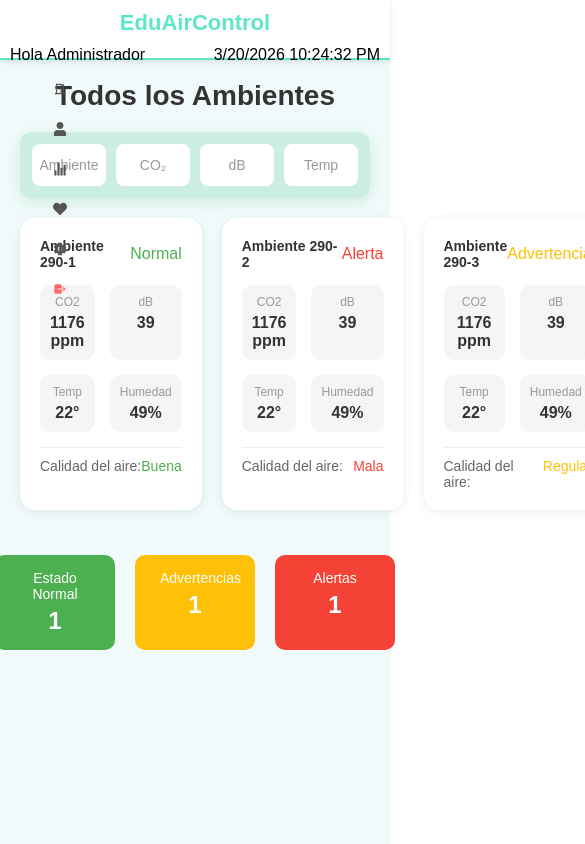
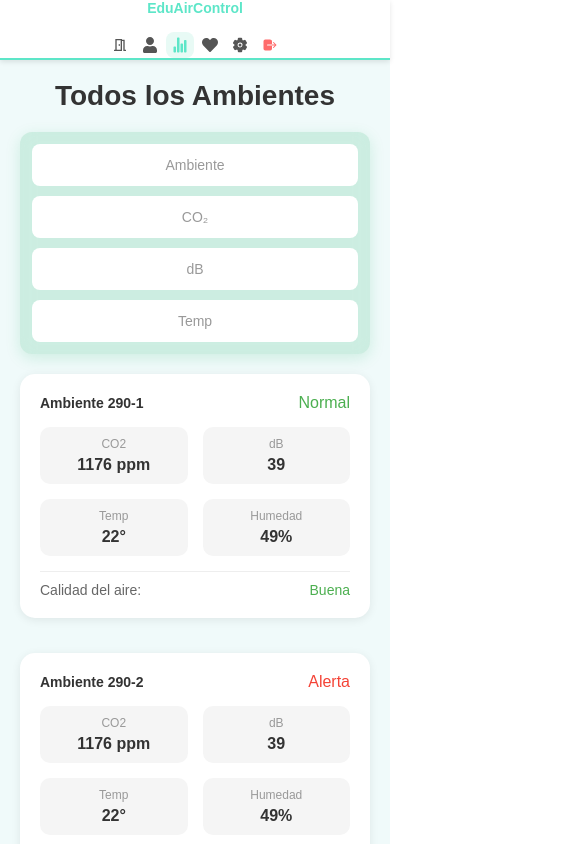
Before and after one commit to kensarusi/EduAirControl, a React (Vite) app in the folder Front-End/: page /all-environments in a window 390 px wide. Shown: the top 844 px of the page, 585 px wide, since content can reach past the window. Built offline with nearby package versions, Linux system fonts and the light colour scheme.

Commit message:
improvement of responsive web

```diff
--- a/Front-End/src/styles/components/AllEnvironments.css
+++ b/Front-End/src/styles/components/AllEnvironments.css
@@ -6,8 +6,9 @@
 .all-env-container {
   max-width: 900px;
   margin: 0 auto;
-  padding: 80px 20px;
+  padding: 80px 20px 40px; /* ← agregado padding-bottom */
   position: relative;
+  box-sizing: border-box;  /* ← nuevo */
 }
 
 .all-env-title {
@@ -17,7 +18,7 @@
   margin-bottom: 20px;
 }
 
-/* Encabezados */
+/* ── Filtros ── */
 .all-env-headers {
   display: grid;
   grid-template-columns: repeat(4, 1fr);
@@ -28,9 +29,11 @@
   margin-bottom: 20px;
   backdrop-filter: blur(8px);
   box-shadow: 0 4px 15px rgba(0, 168, 89, 0.15);
+  position: relative; /* ← nuevo: contiene el dropdown correctamente */
+  z-index: 10;        /* ← nuevo: filtros encima de las cards */
 }
 
-/* FLOATING FIELD WRAPPER */
+/* ── Floating Field ── */
 .floating-field {
   position: relative;
   background: white;
@@ -43,7 +46,6 @@
   border-color: #00A859;
 }
 
-/* INPUT */
 .floating-field input {
   width: 100%;
   padding: 18px 10px 6px 10px;
@@ -58,7 +60,6 @@
   transition: all 0.3s ease;
 }
 
-/* LABEL por defecto: centrado como placeholder */
 .floating-field label {
   position: absolute;
   top: 50%;
@@ -72,7 +73,6 @@
   transform-origin: center top;
 }
 
-/* LABEL flotando: cuando hay focus o valor */
 .floating-field input:focus ~ label,
 .floating-field.has-value label {
   top: 6px;
@@ -85,19 +85,20 @@
   text-transform: uppercase;
 }
 
-/* FOCUS del wrapper */
 .floating-field:has(input:focus) {
   border-color: #00A859;
   box-shadow: 0 0 8px rgba(0, 168, 89, 0.45);
   transform: scale(1.03);
 }
 
-/* Tarjetas */
+/* ── Cards ── */
 .all-env-cards {
   display: grid;
   grid-template-columns: repeat(3, 1fr);
   gap: 20px;
   margin-bottom: 30px;
+  position: relative; /* ← nuevo */
+  z-index: 1;         /* ← nuevo: cards debajo de filtros */
 }
 
 .summary-card {
@@ -105,6 +106,9 @@
   border-radius: 15px;
   padding: 20px;
   box-shadow: 0 2px 10px rgba(0, 0, 0, 0.08);
+  box-sizing: border-box; /* ← nuevo */
+  position: relative;     /* ← nuevo */
+  z-index: 1;             /* ← nuevo */
 }
 
 .summary-card-header {
@@ -157,11 +161,14 @@
   padding-top: 10px;
 }
 
-/* Resumen inferior */
+/* ── Summary badges ── */
 .all-env-summary {
   display: flex;
   justify-content: center;
   gap: 20px;
+  flex-wrap: wrap;    /* ← nuevo: evita desbordamiento en móvil */
+  position: relative; /* ← nuevo */
+  z-index: 1;         /* ← nuevo: badges debajo de filtros */
 }
 
 .summary-badge {
@@ -172,52 +179,11 @@
   min-width: 120px;
 }
 
-.summary-badge span {
-  display: block;
-  font-size: 14px;
-  margin-bottom: 5px;
-}
-
-.summary-badge strong {
-  font-size: 24px;
-}
-
-.summary-badge.normal {
-  background-color: #4CAF50;
-}
-
-.summary-badge.warning {
-  background-color: #FFC107;
-}
-
-.summary-badge.alert {
-  background-color: #F44336;
-}
-
-
-/* Dark Mode - Floating Fields */
-body.dark-mode .floating-field {
-  background: #16213e;
-  border-color: #2a2a4a;
-}
-
-body.dark-mode .floating-field input {
-  color: #e0e0e0;
-}
-
-body.dark-mode .floating-field label {
-  color: #888;
-}
-
-body.dark-mode .floating-field input:focus ~ label,
-body.dark-mode .floating-field.has-value label {
-  color: #5de6c8;
-}
-
-body.dark-mode .floating-field:has(input:focus) {
-  border-color: #5de6c8;
-  box-shadow: 0 0 8px rgba(93, 230, 200, 0.35);
-}
+.summary-badge span   { display: block; font-size: 14px; margin-bottom: 5px; }
+.summary-badge strong { font-size: 24px; }
+.summary-badge.normal  { background-color: #4CAF50; }
+.summary-badge.warning { background-color: #FFC107; }
+.summary-badge.alert   { background-color: #F44336; }
 
 /* ── Suggestions Dropdown ── */
 .suggestions-dropdown {
@@ -232,7 +198,7 @@ body.dark-mode .floating-field:has(input:focus) {
   list-style: none;
   margin: 0;
   padding: 6px 0;
-  z-index: 100;
+  z-index: 200; /* ← subido para estar encima de todo */
   overflow: hidden;
   animation: dropdown-in 0.18s cubic-bezier(0.4, 0, 0.2, 1);
 }
@@ -258,11 +224,9 @@ body.dark-mode .floating-field:has(input:focus) {
   color: #00A859;
 }
 
-.suggestion-icon {
-  font-size: 15px;
-}
+.suggestion-icon { font-size: 15px; }
 
-/* ── No Results Empty State ── */
+/* ── No Results ── */
 .no-results {
   display: flex;
   flex-direction: column;
@@ -278,26 +242,10 @@ body.dark-mode .floating-field:has(input:focus) {
   to   { opacity: 1; transform: translateY(0); }
 }
 
-.no-results-icon {
-  font-size: 52px;
-  margin-bottom: 16px;
-  filter: grayscale(0.3);
-}
-
-.no-results-title {
-  font-size: 20px;
-  font-weight: 700;
-  color: #333;
-  margin: 0 0 8px;
-}
-
-.no-results-sub {
-  font-size: 14px;
-  color: #999;
-  margin: 0 0 24px;
-}
-
-.no-results-clear {
+.no-results-icon    { font-size: 52px; margin-bottom: 16px; }
+.no-results-title   { font-size: 20px; font-weight: 700; color: #333; margin: 0 0 8px; }
+.no-results-sub     { font-size: 14px; color: #999; margin: 0 0 24px; }
+.no-results-clear   {
   padding: 10px 24px;
   background: #00A859;
   color: white;
@@ -308,43 +256,60 @@ body.dark-mode .floating-field:has(input:focus) {
   cursor: pointer;
   transition: all 0.2s;
 }
-
 .no-results-clear:hover {
   background: #007a40;
   transform: translateY(-1px);
   box-shadow: 0 4px 12px rgba(0, 168, 89, 0.35);
 }
 
-/* Dark mode – Dropdown */
-body.dark-mode .suggestions-dropdown {
-  background: #16213e;
-  border-color: #5de6c8;
-  box-shadow: 0 8px 24px rgba(0, 0, 0, 0.4);
+/* ── Responsive ── */
+@media (max-width: 768px) {
+  .all-env-headers {
+    grid-template-columns: repeat(2, 1fr); /* ← 2 columnas en móvil */
   }
 
-body.dark-mode .suggestion-item {
-  color: #e0e0e0;
+  .all-env-cards {
+    grid-template-columns: 1fr; /* ← 1 columna en móvil */
   }
 
-body.dark-mode .suggestion-item:hover {
-  background: rgba(93, 230, 200, 0.1);
-  color: #5de6c8;
+  .all-env-summary {
+    gap: 10px;
   }
 
-/* Dark mode – Empty State */
-body.dark-mode .no-results-title {
-  color: #e0e0e0;
+  .summary-badge {
+    min-width: 90px;
+    padding: 12px 15px;
+  }
 }
 
-body.dark-mode .no-results-sub {
-  color: #888;
+@media (max-width: 480px) {
+  .all-env-headers {
+    grid-template-columns: 1fr; /* ← 1 columna en pantallas muy pequeñas */
+  }
 }
 
-body.dark-mode .no-results-clear {
-  background: #5de6c8;
-  color: #0f1f3d;
+/* ── Dark Mode ── */
+body.dark-mode .all-env-page       { background-color: #0f1f3d; }
+body.dark-mode .all-env-title      { color: #e0e0e0; }
+body.dark-mode .floating-field     { background: #16213e; border-color: #2a2a4a; }
+body.dark-mode .floating-field input { color: #e0e0e0; }
+body.dark-mode .floating-field label { color: #888; }
+body.dark-mode .floating-field input:focus ~ label,
+body.dark-mode .floating-field.has-value label { color: #5de6c8; }
+body.dark-mode .floating-field:has(input:focus) {
+  border-color: #5de6c8;
+  box-shadow: 0 0 8px rgba(93, 230, 200, 0.35);
 }
-
-body.dark-mode .no-results-clear:hover {
-  background: #3dcfb0;
-}
+body.dark-mode .summary-card      { background: #16213e; box-shadow: 0 2px 10px rgba(0,0,0,0.3); }
+body.dark-mode .summary-card-header h3 { color: #e0e0e0; }
+body.dark-mode .summary-item      { background-color: #1a2a50; }
+body.dark-mode .summary-label     { color: #888; }
+body.dark-mode .summary-value     { color: #e0e0e0; }
+body.dark-mode .summary-card-footer { border-top-color: #2a2a4a; color: #888; }
+body.dark-mode .suggestions-dropdown { background: #16213e; border-color: #5de6c8; box-shadow: 0 8px 24px rgba(0,0,0,0.4); }
+body.dark-mode .suggestion-item   { color: #e0e0e0; }
+body.dark-mode .suggestion-item:hover { background: rgba(93,230,200,0.1); color: #5de6c8; }
+body.dark-mode .no-results-title  { color: #e0e0e0; }
+body.dark-mode .no-results-sub    { color: #888; }
+body.dark-mode .no-results-clear  { background: #5de6c8; color: #0f1f3d; }
+body.dark-mode .no-results-clear:hover { background: #3dcfb0; }
--- a/Front-End/src/styles/layout/Navbar.css
+++ b/Front-End/src/styles/layout/Navbar.css
@@ -3,7 +3,7 @@
   align-items: center;
   justify-content: space-between;
   background-color: white;
-  padding: 0 30px;
+  padding: 0 20px;
   height: 60px;
   border-bottom: 2px solid #5de6c8;
   box-shadow: 0 2px 5px rgba(0, 0, 0, 0.1);
@@ -12,6 +12,7 @@
   left: 0;
   right: 0;
   z-index: 1000;
+  overflow: hidden; /* ← evita que el contenido desborde */
 }
 
 .navbar-logo h2 {
@@ -19,6 +20,7 @@
   margin: 0;
   font-size: 22px;
   cursor: pointer;
+  white-space: nowrap; /* ← evita que el logo se parta */
 }
 
 .navbar-menu {
@@ -27,6 +29,7 @@
   margin: 0;
   padding: 0;
   gap: 5px;
+  flex-shrink: 0; /* ← el menú no se comprime */
 }
 
 .navbar-item {
@@ -39,9 +42,15 @@
   transition: all 0.3s;
   font-size: 14px;
   color: #555;
+  white-space: nowrap;
 }
 
 .navbar-item:hover {
+  background-color: #e8faf5;
+  color: #5de6c8;
+}
+
+.navbar-item.active {
   background-color: #e8faf5;
   color: #5de6c8;
 }
@@ -65,23 +74,71 @@
   color: #ff4444;
 }
 
-@media (max-width:768px){
-
-.navbar{
-  flex-direction:column;
-  align-items:center;
-  padding:10px;
+/* Dark Mode */
+body.dark-mode .navbar {
+  background-color: #16213e;
+  border-bottom-color: #5de6c8;
 }
 
-.navbar-menu{
-  display:flex;
-  flex-wrap:wrap;
-  justify-content:center;
-  gap:10px;
+body.dark-mode .navbar-item {
+  color: #e0e0e0;
 }
 
-.navbar-item span{
-  display:none;
+body.dark-mode .navbar-item:hover,
+body.dark-mode .navbar-item.active {
+  background-color: #1a2a50;
+  color: #5de6c8;
 }
 
+/* ── Tablet: ocultar labels ── */
+@media (max-width: 1024px) {
+  .navbar-item span {
+    display: none;
+  }
+
+  .navbar-item {
+    padding: 8px 10px;
+  }
 }
+
+/* ── Medio: ocultar NavbarInfo ── */
+@media (max-width: 768px) {
+  .navbar {
+    padding: 0 12px;
+    gap: 8px;
+  }
+
+  .navbar-logo h2 {
+    font-size: 16px;
+  }
+
+  /* Oculta el NavbarInfo (fecha/hora/saludo) para dar espacio al menú */
+  .navbar > *:nth-child(2) {
+    display: none;
+  }
+
+  .navbar-item {
+    padding: 6px 8px;
+    font-size: 18px;
+  }
+
+  .navbar-item span {
+    display: none;
+  }
+}
+
+/* ── Muy pequeño: reducir logo ── */
+@media (max-width: 480px) {
+  .navbar-logo h2 {
+    font-size: 14px;
+  }
+
+  .navbar-item {
+    padding: 5px 6px;
+    font-size: 16px;
+  }
+
+  .navbar-menu {
+    gap: 2px;
+  }
+}
```
Lines whose indentation alone changed are shown as unchanged.
